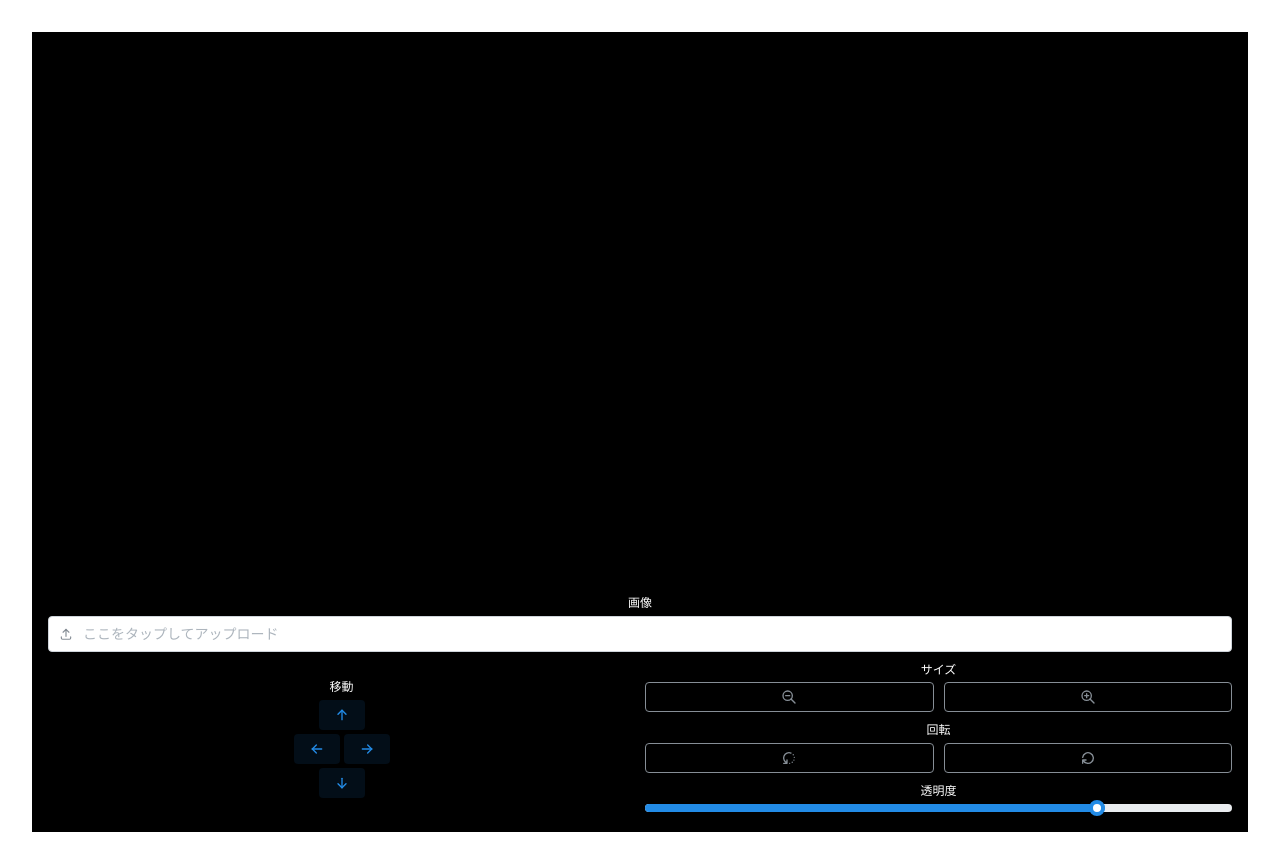
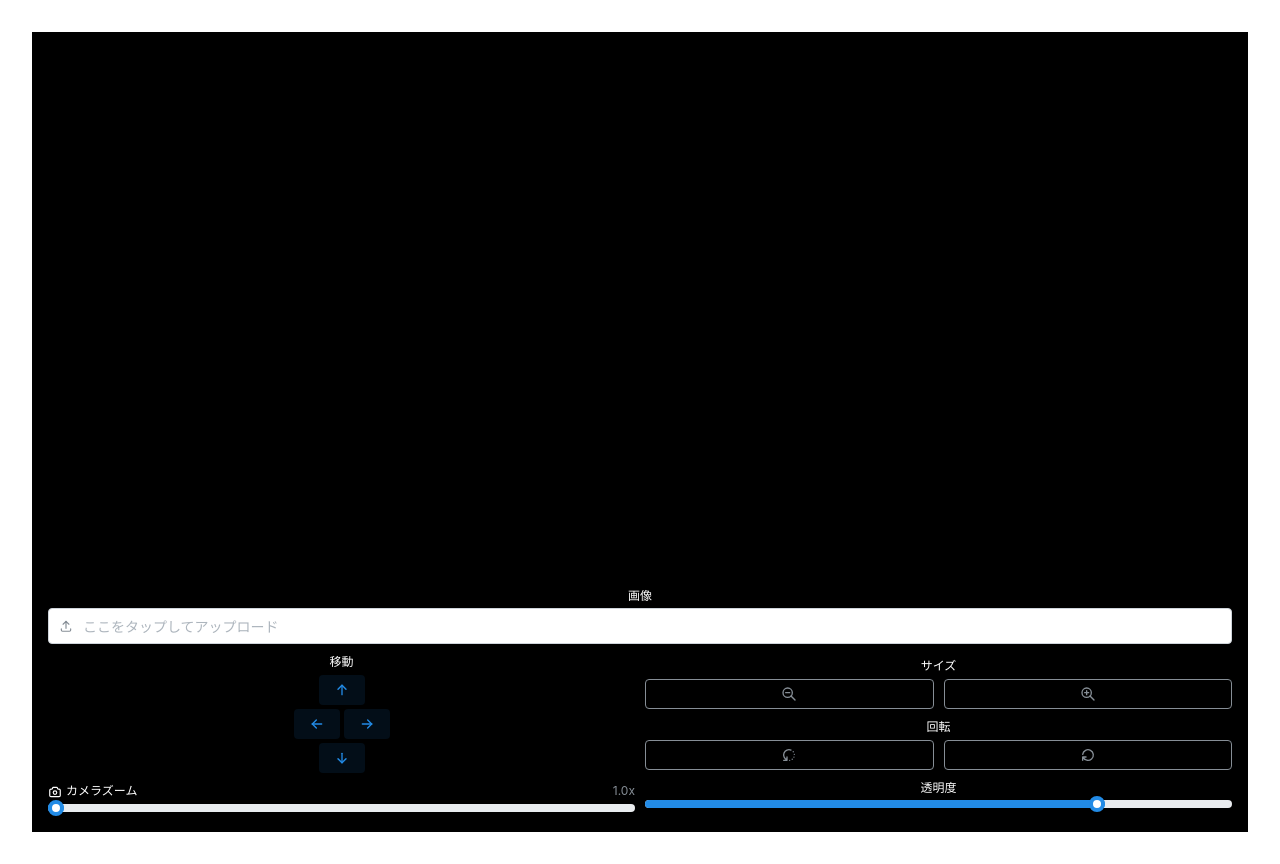
Before and after one commit to kobaatsu/I-setter, a React (Vite) app: page / in a window 1280 px wide. Built offline with nearby package versions, Linux system fonts and the light colour scheme; no server answers.

Commit message:
feat: enhance UI with direct drag, continuous rotation, and camera zoom

```diff
--- a/src/App.tsx
+++ b/src/App.tsx
@@ -11,15 +11,17 @@ function App() {
   const [position, setPosition] = useState<{ x: number; y: number }>({ x: 0, y: 0 });
   const [scale, setScale] = useState<number>(1.0);
   const [rotation, setRotation] = useState<number>(0);
+  const [cameraZoom, setCameraZoom] = useState<number>(1.0);
 
   return (
     <Box style={{ position: 'relative', width: '100%', height: '100vh', overflow: 'hidden' }}>
-      <CameraView />
+      <CameraView zoom={cameraZoom} />
       {overlayImageSrc && (
         <OverlayImage
           src={overlayImageSrc}
           opacity={opacity}
           position={position}
+          onPositionChange={setPosition}
           scale={scale}
           rotation={rotation}
         />
@@ -32,8 +34,9 @@ function App() {
         onPositionChange={setPosition}
         scale={scale}
         onScaleChange={setScale}
-        rotation={rotation}
         onRotationChange={setRotation}
+        cameraZoom={cameraZoom}
+        onCameraZoomChange={setCameraZoom}
       />
     </Box>
   );
--- a/src/components/CameraView.tsx
+++ b/src/components/CameraView.tsx
@@ -1,7 +1,11 @@
 import { useEffect, useRef, useState } from 'react';
 import { Box, Text } from '@mantine/core';
 
-export const CameraView = () => {
+interface CameraViewProps {
+  zoom?: number;
+}
+
+export const CameraView = ({ zoom = 1.0 }: CameraViewProps) => {
   const videoRef = useRef<HTMLVideoElement>(null);
   const [error, setError] = useState<string | null>(null);
 
@@ -57,6 +61,9 @@ export const CameraView = () => {
           width: '100%',
           height: '100%',
           objectFit: 'cover',
+          transform: `scale(${zoom})`,
+          transformOrigin: 'center center',
+          transition: 'transform 0.1s ease-out',
         }}
       />
     </Box>
--- a/src/components/ControlPanel.tsx
+++ b/src/components/ControlPanel.tsx
@@ -1,4 +1,5 @@
 import { Box, FileInput, Slider, Text, Grid, Button, Group } from '@mantine/core';
+import { useInterval } from '@mantine/hooks';
 import {
   IconUpload,
   IconArrowUp,
@@ -9,6 +10,7 @@ import {
   IconRotate2,
   IconZoomIn,
   IconZoomOut,
+  IconCamera,
 } from '@tabler/icons-react';
 
 interface ControlPanelProps {
@@ -19,8 +21,9 @@ interface ControlPanelProps {
   onPositionChange: (pos: { x: number; y: number }) => void;
   scale: number;
   onScaleChange: (scale: number) => void;
-  rotation: number;
-  onRotationChange: (rot: number) => void;
+  onRotationChange: React.Dispatch<React.SetStateAction<number>>;
+  cameraZoom: number;
+  onCameraZoomChange: (zoom: number) => void;
 }
 
 export const ControlPanel = ({
@@ -31,8 +34,9 @@ export const ControlPanel = ({
   onPositionChange,
   scale,
   onScaleChange,
-  rotation,
   onRotationChange,
+  cameraZoom,
+  onCameraZoomChange,
 }: ControlPanelProps) => {
   const handleFileChange = (file: File | null) => {
     if (file) {
@@ -47,6 +51,9 @@ export const ControlPanel = ({
   const handleMove = (dx: number, dy: number) => {
     onPositionChange({ x: position.x + dx, y: position.y + dy });
   };
+
+  const rotateClockwiseInterval = useInterval(() => onRotationChange((r) => r + 5), 100);
+  const rotateCounterClockwiseInterval = useInterval(() => onRotationChange((r) => r - 5), 100);
 
   return (
     <Box
@@ -78,13 +85,14 @@ export const ControlPanel = ({
       />
 
       <Grid gutter="xs" align="center">
-        {/* 移動 */}
+        {/* 左カラム: 移動・カメラズーム */}
         <Grid.Col span={6}>
           <Text c="white" size="xs" mb={4} ta="center">
             移動
           </Text>
           <Box
             style={{ display: 'flex', flexDirection: 'column', alignItems: 'center', gap: '4px' }}
+            mb="xs"
           >
             <Button size="xs" variant="light" onClick={() => handleMove(0, -moveStep)}>
               <IconArrowUp size={16} />
@@ -101,8 +109,28 @@ export const ControlPanel = ({
               <IconArrowDown size={16} />
             </Button>
           </Box>
+          <Box>
+            <Group justify="space-between" mb={0}>
+              <Text c="white" size="xs">
+                <IconCamera size={14} style={{ verticalAlign: 'middle', marginRight: '4px' }} />
+                カメラズーム
+              </Text>
+              <Text c="dimmed" size="xs">
+                {cameraZoom.toFixed(1)}x
+              </Text>
+            </Group>
+            <Slider
+              value={cameraZoom}
+              onChange={onCameraZoomChange}
+              min={1.0}
+              max={3.0}
+              step={0.1}
+              label={null}
+            />
+          </Box>
         </Grid.Col>
 
+        {/* 右カラム: サイズ・回転・透明度 */}
         <Grid.Col span={6}>
           {/* サイズ */}
           <Box mb="xs">
@@ -138,7 +166,14 @@ export const ControlPanel = ({
                 size="xs"
                 variant="outline"
                 color="gray"
-                onClick={() => onRotationChange(rotation - 5)}
+                style={{ touchAction: 'manipulation' }}
+                onPointerDown={() => rotateCounterClockwiseInterval.start()}
+                onPointerUp={() => {
+                  rotateCounterClockwiseInterval.stop();
+                  onRotationChange((r) => r - 1);
+                }}
+                onPointerLeave={rotateCounterClockwiseInterval.stop}
+                onContextMenu={(e) => e.preventDefault()}
               >
                 <IconRotate2 size={16} />
               </Button>
@@ -146,7 +181,14 @@ export const ControlPanel = ({
                 size="xs"
                 variant="outline"
                 color="gray"
-                onClick={() => onRotationChange(rotation + 5)}
+                style={{ touchAction: 'manipulation' }}
+                onPointerDown={() => rotateClockwiseInterval.start()}
+                onPointerUp={() => {
+                  rotateClockwiseInterval.stop();
+                  onRotationChange((r) => r + 1);
+                }}
+                onPointerLeave={rotateClockwiseInterval.stop}
+                onContextMenu={(e) => e.preventDefault()}
               >
                 <IconRotateClockwise size={16} />
               </Button>
--- a/src/components/OverlayImage.tsx
+++ b/src/components/OverlayImage.tsx
@@ -1,14 +1,45 @@
+import { useRef } from 'react';
 import { Box } from '@mantine/core';
 
 interface OverlayImageProps {
   src: string;
   opacity: number;
   position: { x: number; y: number };
+  onPositionChange: (pos: { x: number; y: number }) => void;
   scale: number;
   rotation: number;
 }
 
-export const OverlayImage = ({ src, opacity, position, scale, rotation }: OverlayImageProps) => {
+export const OverlayImage = ({
+  src,
+  opacity,
+  position,
+  onPositionChange,
+  scale,
+  rotation,
+}: OverlayImageProps) => {
+  const dragging = useRef(false);
+  const lastPos = useRef({ x: 0, y: 0 });
+
+  const handlePointerDown = (e: React.PointerEvent<HTMLImageElement>) => {
+    e.currentTarget.setPointerCapture(e.pointerId);
+    dragging.current = true;
+    lastPos.current = { x: e.clientX, y: e.clientY };
+  };
+
+  const handlePointerMove = (e: React.PointerEvent<HTMLImageElement>) => {
+    if (!dragging.current) return;
+    const dx = e.clientX - lastPos.current.x;
+    const dy = e.clientY - lastPos.current.y;
+    onPositionChange({ x: position.x + dx, y: position.y + dy });
+    lastPos.current = { x: e.clientX, y: e.clientY };
+  };
+
+  const handlePointerUp = (e: React.PointerEvent<HTMLImageElement>) => {
+    e.currentTarget.releasePointerCapture(e.pointerId);
+    dragging.current = false;
+  };
+
   return (
     <Box
       style={{
@@ -25,6 +56,10 @@ export const OverlayImage = ({ src, opacity, position, scale, rotation }: Overla
       <img
         src={src}
         alt="overlay"
+        onPointerDown={handlePointerDown}
+        onPointerMove={handlePointerMove}
+        onPointerUp={handlePointerUp}
+        onPointerCancel={handlePointerUp}
         style={{
           position: 'absolute',
           top: '50%',
@@ -35,6 +70,8 @@ export const OverlayImage = ({ src, opacity, position, scale, rotation }: Overla
           maxWidth: '80vw',
           maxHeight: '80vh',
           objectFit: 'contain',
+          pointerEvents: 'auto',
+          touchAction: 'none',
         }}
         draggable={false}
       />
```
Also changed, not shown: 2 other files (tests, documents, lock files or other folders).
